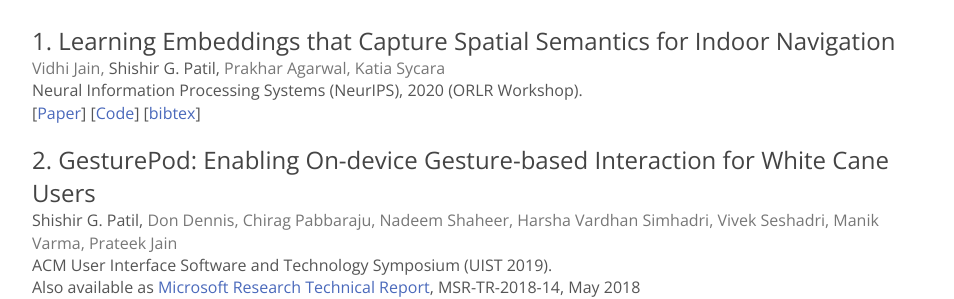
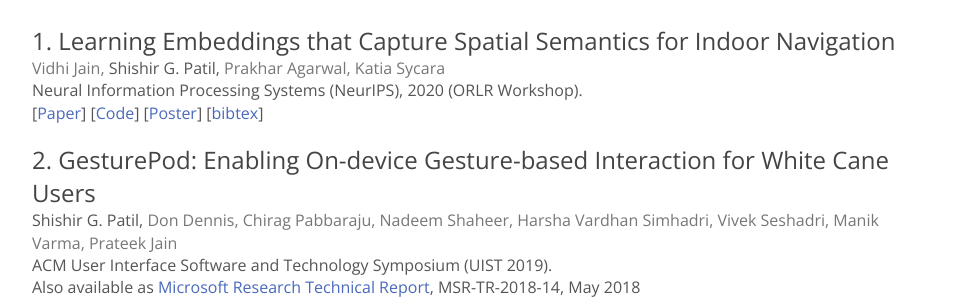
Before and after one commit to ShishirPatil/ShishirPatil.github.io, a Jekyll site: the page built from publications/index.html, in a window 1280 px wide. Shown: the part 142-441 px from the top of the page, without its empty margins (160-1114 px from the left). Built offline with Jekyll 4.4.1, drawn with Linux system fonts in a browser that asks for light colours; nearby versions of some CDN libraries.

Commit message:
Updating bib, adding poster for orlr

```diff
--- a/publications/index.html
+++ b/publications/index.html
@@ -12,8 +12,9 @@ title: Shishir Patil - Publications
 				Neural Information Processing Systems (NeurIPS), 2020 (ORLR Workshop).<br>
 				[<a href='https://github.com/vidhiJain/SpatialEmbeddings/blob/main/pubs/ORLR.pdf'>Paper</a>]
 				[<a href='https://github.com/vidhiJain/SpatialEmbeddings'>Code</a>]
-				[<a shape="rect" onclick="document.getElementById('gesturepod-bibtex').style.display='block'">bibtex</a>]
-				<p id="gesturepod-bibtex" style="display:none; font-family: 'Titillium Web', 'sans-serif'; font-size:16px; font-weight:400">
+				[<a href='https://drive.google.com/file/d/1dOdyIea14VOCiU2W-UvGgkobuPGPgh9g/view?usp=sharing'>Poster</a>]
+				[<a shape="rect" onclick="document.getElementById('orlr-bibtex').style.display='block'">bibtex</a>]
+				<p id="orlr-bibtex" style="display:none; font-family: 'Titillium Web', 'sans-serif'; font-size:16px; font-weight:400">
 					@inproceedings{jain2020,<br>
 					  &nbsp; title={Learning Embeddings that Capture Spatial Semantics for Indoor Navigation},<br>
 					  &nbsp; author={Jain, Vidhi and Patil, Shishir and Agarwal, Prakhar and Sycara, Katia},<br>
```
